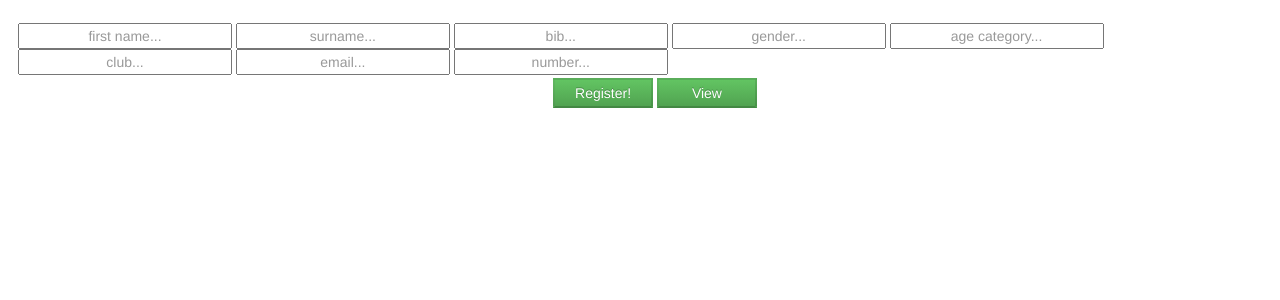
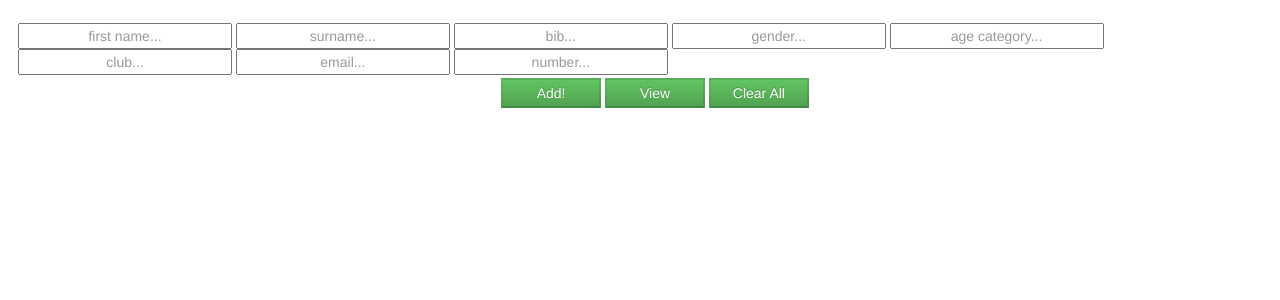
Before and after one commit to robnils/runclon, a Django app: page /rcgeneral/ in a window 1280 px wide. Shown: the part 20-320 px from the top of the page. Run offline with Django 3.2, Linux system fonts and the light colour scheme; parts of the project's set-up code (start-up, migrations or seed data) failed here and were passed over.

Commit message:
Added get customer and clear all view methods

```diff
--- a/runclon/rcgeneral/models.py
+++ b/runclon/rcgeneral/models.py
@@ -14,7 +14,7 @@ class Registration(models.Model):
     club = models.CharField(max_length=80, default='')
     email = models.CharField(max_length=180, default='')
     number = models.CharField(max_length=40, default='')
-    status = models.CharField(max_length=50, default='pending')
+    status = models.CharField(max_length=50, default='PENDING')
     # pending, registered, (started), finished
     updated = models.DateTimeField(auto_now_add=True)
 
--- a/runclon/rcgeneral/templates/index.html
+++ b/runclon/rcgeneral/templates/index.html
@@ -19,16 +19,17 @@
             <input id="number" style="text-align:center;" placeholder="number...">
         </div>
         <div align="center">
-            <button id="register" class="col-sm-6 btn-success" style="width: 100px; height: 30px;">Register!</button>
+            <button id="add" class="col-sm-6 btn-success" style="width: 100px; height: 30px;">Add!</button>
             <button id="view_registrations" class="col-sm-6 btn-success" style="width: 100px; height: 30px;">View</button>
+            <button id="clear_all" class="col-sm-6 btn-success" style="width: 100px; height: 30px;">Clear All</button>
         </div>
     </div>
 
     <script>
         function get_csrf_token() {
-            var csrf = document.getElementsByName('csrfmiddlewaretoken')[0].value;
-            return csrf;
-        }
+                var csrf = document.getElementsByName('csrfmiddlewaretoken')[0].value;
+                return csrf;
+            }
 
         function register_customer(data) {
             // TODO refactor to http://kyleschaeffer.com/development/the-perfect-jquery-ajax-request/
@@ -48,23 +49,6 @@
                 //$(element).parent().parent().find(".glyphicon-refresh").hide();
             });
             $("#register").prop('disabled', false);
-        }
-
-        function bind_register_button() {
-            $("#register").click(function () {
-                var data = {
-                    'bib': $("#bib").val(),
-                    'first_name': $("#first_name").val(),
-                    'surname': $("#surname").val(),
-                    'gender': $("#gender").val(),
-                    'age_category': $("#age_category").val(),
-                    'club': $("#club").val(),
-                    'email': $("#email").val(),
-                    'number': $("#number").val()
-                };
-                console.log(data);
-                register_customer(data);
-            });
         }
 
         function get_registrations() {
@@ -95,18 +79,60 @@
             });
             $("#view_registrations").prop('disabled', false);
         }
+
+        function clear_all() {
+            $("#view_registrations").prop('disabled', true);
+            $.ajax({
+                method: "GET",
+                url: "/rcgeneral/clear_all"
+            })
+            .done(function (msg) {
+                if (msg['success'] == true) {
+                    swal({title: "Done!", text: "Successfully removed all registrations!", timer: 3000, type: "success"});
+                } else {
+                    swal({title: "Could not get registrations!", text: msg['reason'], timer: 3000, type: "error"});
+                    return null;
+                }
+            });
+            $("#view_registrations").prop('disabled', false);
+        }
+
         function bind_view_button() {
             $("#view_registrations").click(function () {
                 get_registrations();
-
             });
         }
 
+        function bind_clear_all_button() {
+            $("#clear_all").click(function () {
+                clear_all();
+            });
+        }
+
+        function bind_register_button() {
+            $("#register").click(function () {
+                var data = {
+                    'bib': $("#bib").val(),
+                    'first_name': $("#first_name").val(),
+                    'surname': $("#surname").val(),
+                    'gender': $("#gender").val(),
+                    'age_category': $("#age_category").val(),
+                    'club': $("#club").val(),
+                    'email': $("#email").val(),
+                    'number': $("#number").val()
+                };
+                console.log(data);
+                register_customer(data);
+            });
+        }
+    </script>
+
+    <script>
         $(document).ready(function () {
             bind_register_button();
             bind_view_button();
+            bind_clear_all_button();
         });
-
     </script>
 
 {% endblock %}
--- a/runclon/rcgeneral/urls.py
+++ b/runclon/rcgeneral/urls.py
@@ -7,4 +7,5 @@ urlpatterns = [
     url(r'^$', views.index),
     url(r'^register', views.register, name='register'),
     url(r'^get_registrations', views.get_registrations, name='get_registrations'),
+    url(r'^clear_all', views.clear_all, name='clear_all'),
 ]
--- a/runclon/rcgeneral/views.py
+++ b/runclon/rcgeneral/views.py
@@ -40,12 +40,36 @@ def register(request):
 
 
 def get_customer(request):
-    id = request['id']
+    bib = request['bib']
+    if request.method == 'GET':
+        try:
+            registration = Registration.get_registration_as_dict(bib)
+        except Exception as exp:
+            print exp
+            return JsonResponse({'success': False, 'reason': exp.message})
+
+        return JsonResponse({'success': True, 'registrations': registration})
+
+    return JsonResponse({'success': False, 'reason': 'Must be a valid GET request!'})
+
+
+def clear_all(request):
+    if request.method == 'GET':
+        try:
+            response = Registration.truncate()
+        except Exception as exp:
+            print exp
+            return JsonResponse({'success': False, 'reason': exp.message})
+
+        return JsonResponse({'success': True})
+
+    return JsonResponse({'success': False, 'reason': 'Must be a valid GET request!'})
+
 
 def get_registrations(request):
     if request.method == 'GET':
         try:
-            registrations = Registration.get_registrations_as_dict()
+            registrations = Registration.get_all_registrations_as_dict()
         except Exception as exp:
             print exp
             return JsonResponse({'success': False, 'reason': exp.message})
--- a/runclon/runclon/settings.py
+++ b/runclon/runclon/settings.py
@@ -120,8 +120,7 @@ USE_TZ = True
 # https://docs.djangoproject.com/en/1.10/howto/static-files/
 
 STATIC_URL = '/static/'
-STATICFILES_DIRS = [
-    os.path.join(BASE_DIR, "static"),
-]
+PROJECT_DIR = "."
+STATIC_ROOT = os.path.join(PROJECT_DIR, 'static')
 
 TEST_RUNNER = 'django_nose.NoseTestSuiteRunner'
```
